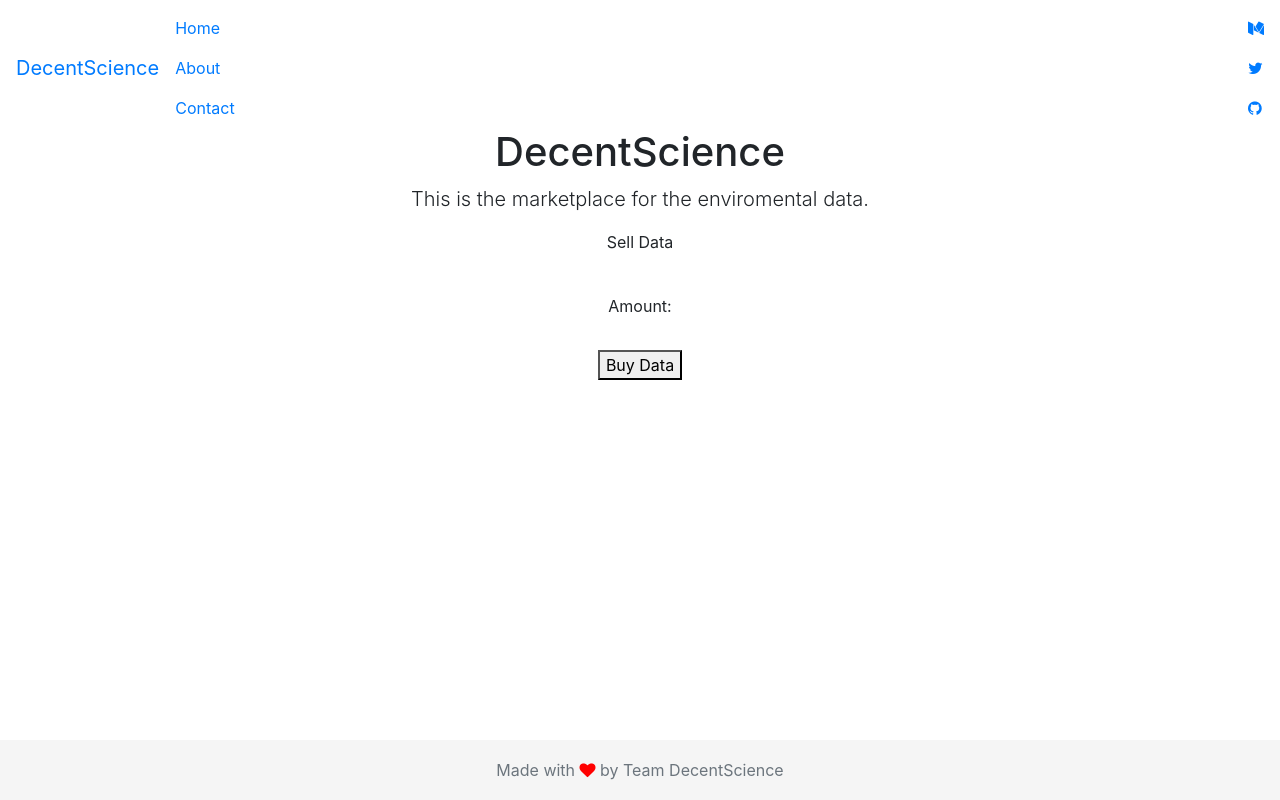
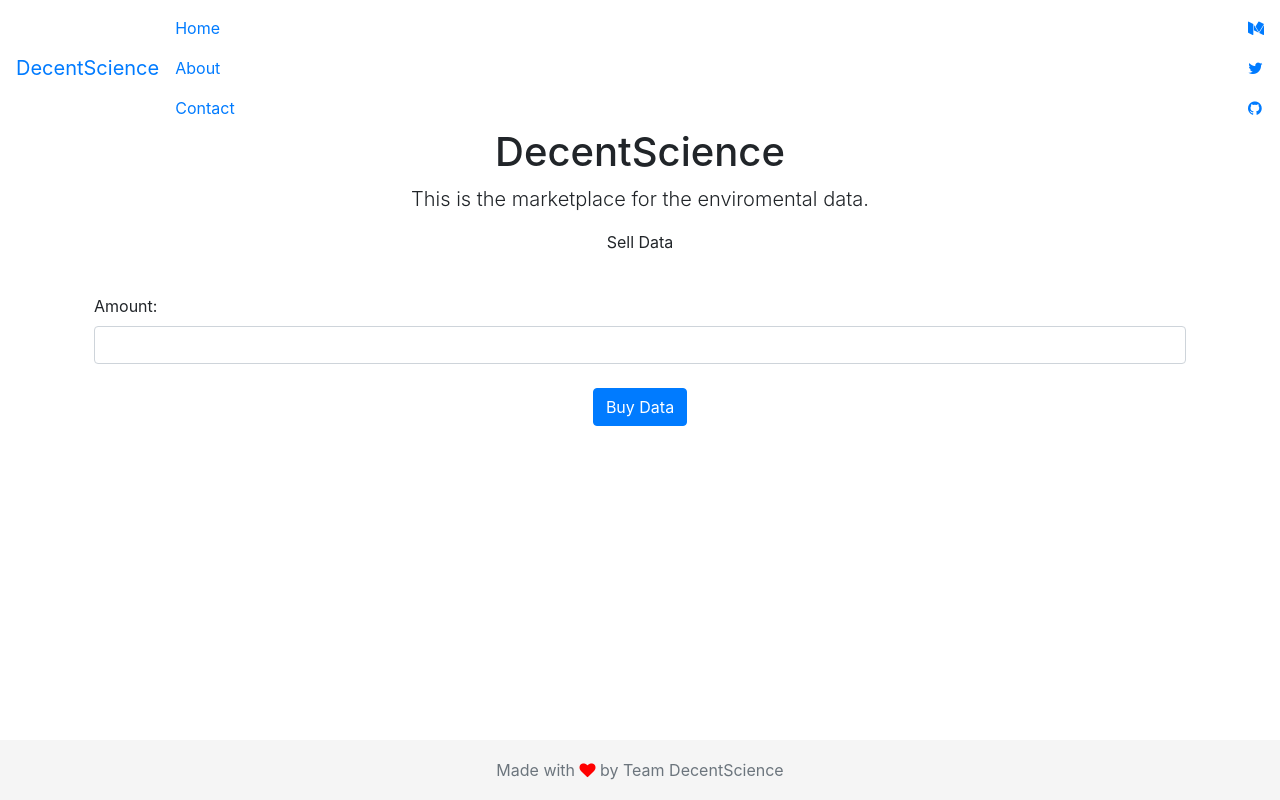
Before and after one commit to DarjaStrahl/DEcentScience, an Angular app: page / in a window 1280 px wide. Built offline with nearby package versions, Linux system fonts and the light colour scheme.

Commit message:
Added the text line

```diff
--- a/src/app/list/list.component.html
+++ b/src/app/list/list.component.html
@@ -1,5 +1,11 @@
 <p>Sell Data</p>
 
-<br><label>Amount:</label>
-  <br><br><button id="send" onclick="App.sendCoin()">Buy Data</button>
+<br>
+
+<div class="row">
+ <label>Amount:</label> <input type="text" class="form-control">
+</div>
+
+  <br><button class="btn btn-primary"
+              id="send" onclick="App.sendCoin()">Buy Data</button>
   <br>
```
